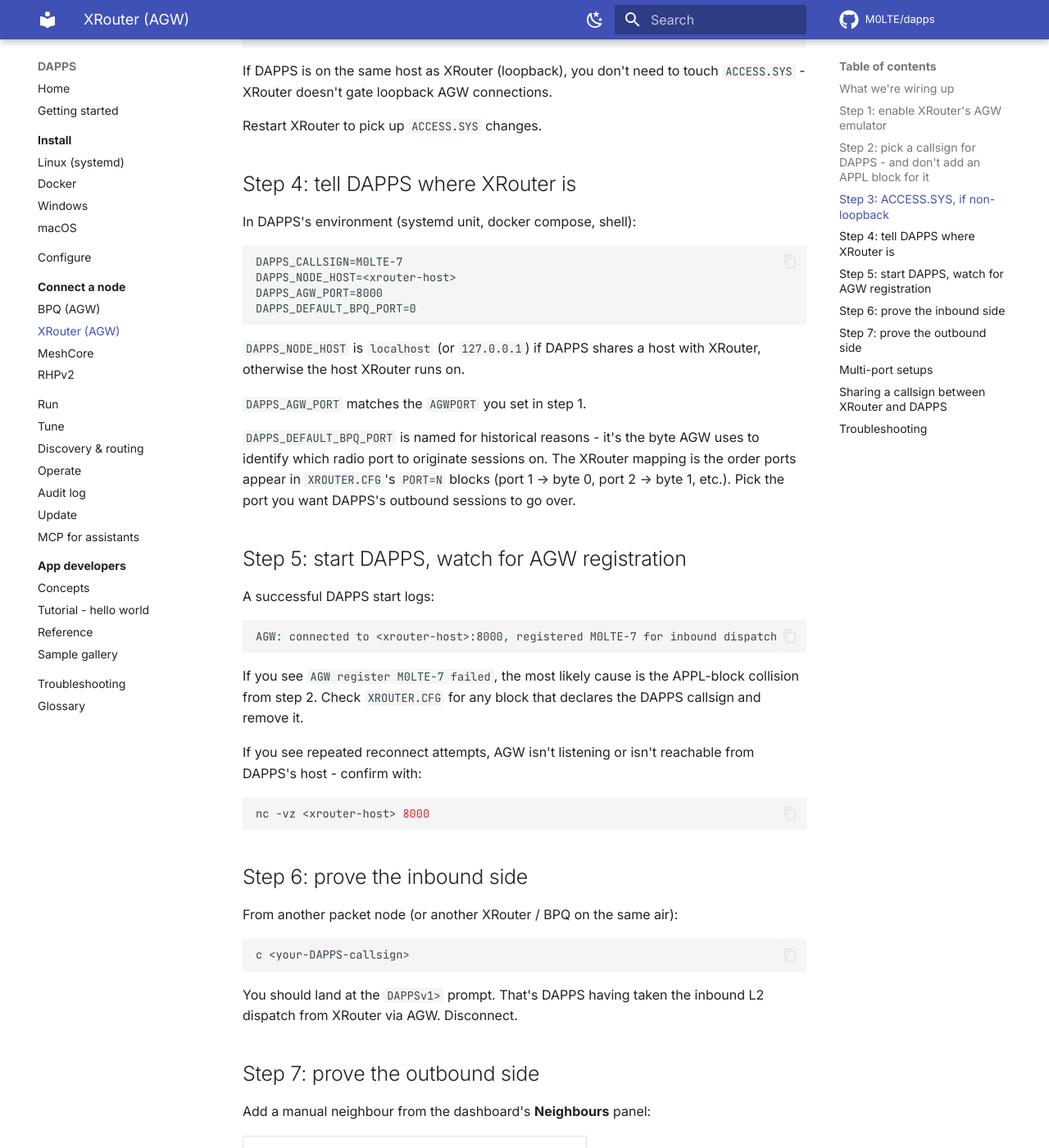
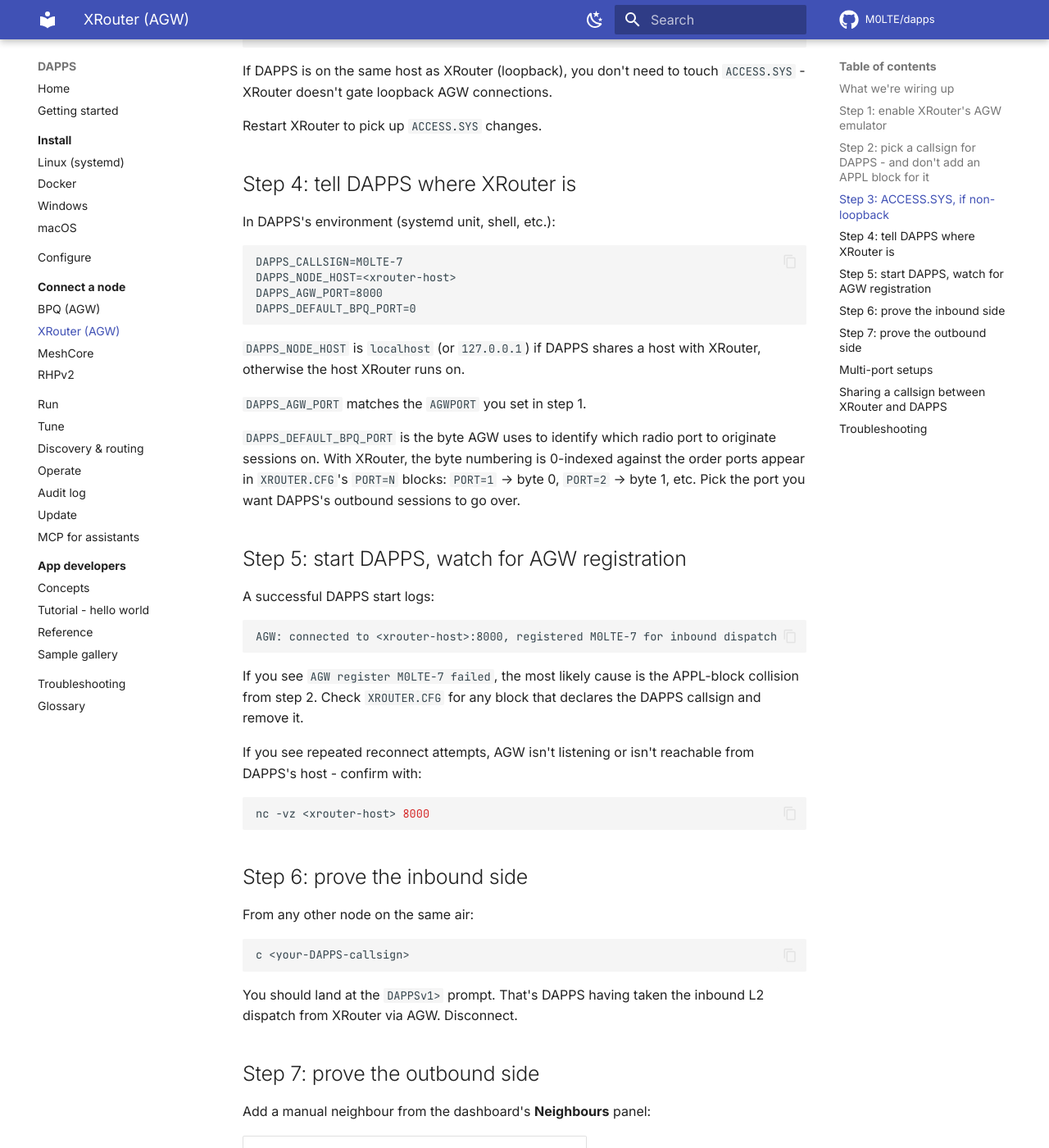
Before and after one commit to M0LTE/dapps, an MkDocs documentation site: the page built from docs/connect/xrouter.md, in a window 1280 px wide and 1400 px high, scrolled down 1527 px. Shown: the whole window at 82% size. Built offline with MkDocs 1.6.1 and Material for MkDocs 9.7.7, drawn with Linux system fonts in a browser that asks for light colours; comment, search, counter and statistics services are not loaded.

Commit message:
docs: scrub residual BPQ leakage from xrouter setup guide (#103)
Three small tightenings caught after PR 102 review. Operator-
facing docs about XRouter shouldn't carry "this is named for
historical reasons" / "another XRouter / BPQ on the same air"
asides; the page is for someone setting up DAPPS on XR, not
for someone learning what BPQ is.

The remaining "BPQ" mentions are necessary - DAPPS_DEFAULT_BPQ_PORT
is the actual env var name, "BPQ port" is the actual dashboard
column label.

Co-authored-by: Claude Opus 4.7 <noreply@anthropic.com>

````diff
--- a/docs/connect/xrouter.md
+++ b/docs/connect/xrouter.md
@@ -48,7 +48,7 @@ Restart XRouter to pick up `ACCESS.SYS` changes.
 
 ## Step 4: tell DAPPS where XRouter is
 
-In DAPPS's environment (systemd unit, docker compose, shell):
+In DAPPS's environment (systemd unit, shell, etc.):
 
 ```
 DAPPS_CALLSIGN=M0LTE-7
@@ -61,7 +61,7 @@ DAPPS_DEFAULT_BPQ_PORT=0
 
 `DAPPS_AGW_PORT` matches the `AGWPORT` you set in step 1.
 
-`DAPPS_DEFAULT_BPQ_PORT` is named for historical reasons - it's the byte AGW uses to identify which radio port to originate sessions on. The XRouter mapping is the order ports appear in `XROUTER.CFG`'s `PORT=N` blocks (port 1 -> byte 0, port 2 -> byte 1, etc.). Pick the port you want DAPPS's outbound sessions to go over.
+`DAPPS_DEFAULT_BPQ_PORT` is the byte AGW uses to identify which radio port to originate sessions on. With XRouter, the byte numbering is 0-indexed against the order ports appear in `XROUTER.CFG`'s `PORT=N` blocks: `PORT=1` -> byte 0, `PORT=2` -> byte 1, etc. Pick the port you want DAPPS's outbound sessions to go over.
 
 ## Step 5: start DAPPS, watch for AGW registration
 
@@ -81,7 +81,7 @@ nc -vz <xrouter-host> 8000
 
 ## Step 6: prove the inbound side
 
-From another packet node (or another XRouter / BPQ on the same air):
+From any other node on the same air:
 
 ```
 c <your-DAPPS-callsign>
````
